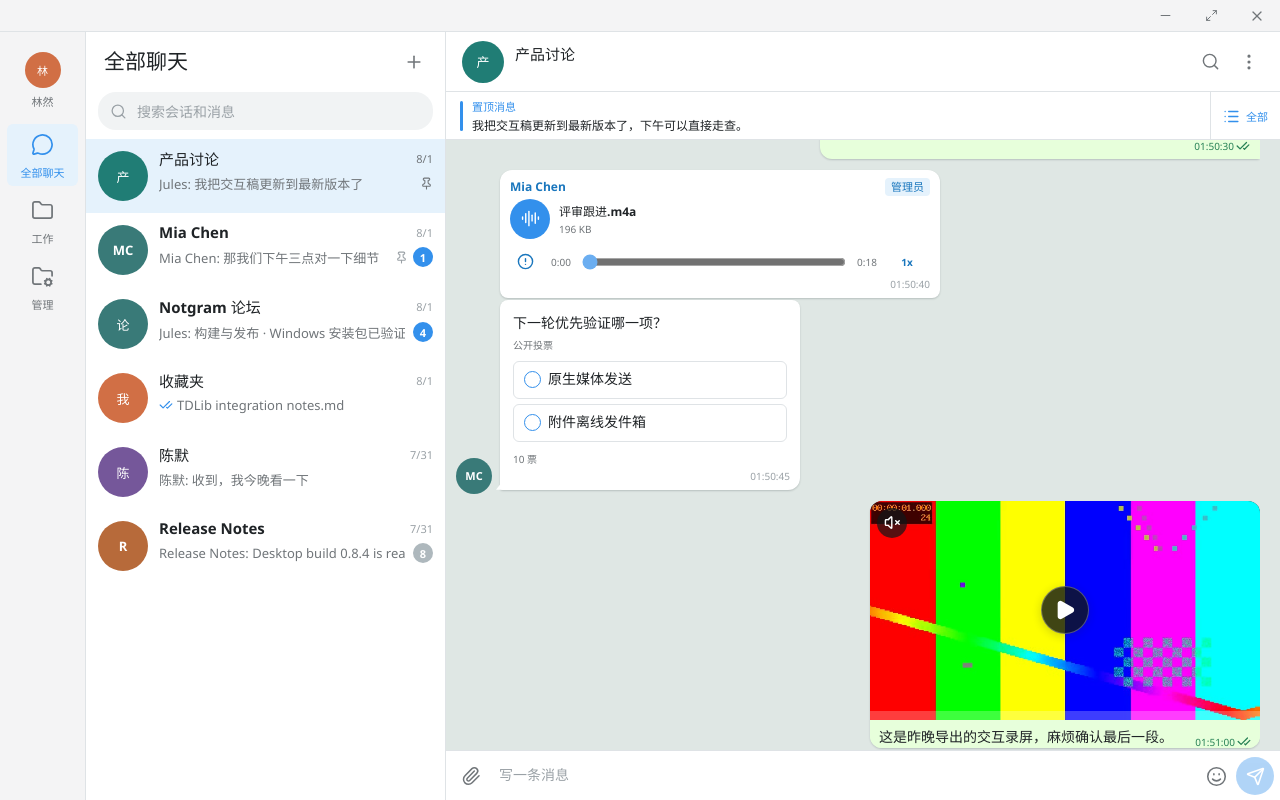
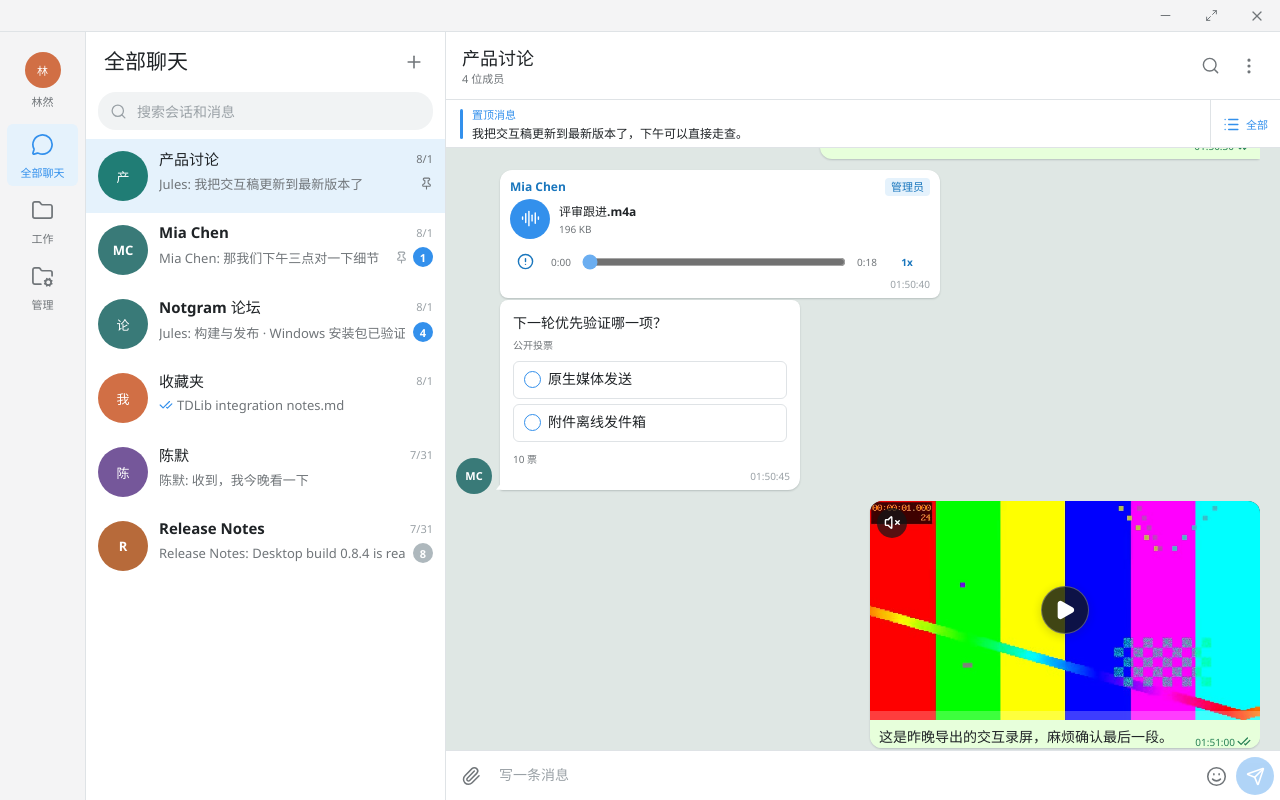
Before and after one commit to Baneik/Notgram, a React (Vite) app: page / in a window 1280 px wide. Built offline with nearby package versions, Linux system fonts and the light colour scheme.

Commit message:
feat(conversation): simplify header and show member status

```diff
--- a/src/components/Conversation.tsx
+++ b/src/components/Conversation.tsx
@@ -89,6 +89,7 @@ import {
   usePinnedMessages,
 } from "../hooks/usePinnedMessages";
 import { PinnedMessageBanner } from "./PinnedMessageBanner";
+import { conversationHeaderStatus } from "../utils/conversationHeaderStatus";
 
 const EMPTY_ATTENTION_MESSAGE_IDS: string[] = [];
 type MessageNavigationOptions = Pick<
@@ -1021,6 +1022,14 @@ export function Conversation({
         : typingUserIds.length === 2
           ? `${typingNames.join("、")} 正在输入...`
           : `${typingNames.slice(0, 2).join("、")} 等 ${typingUserIds.length} 人正在输入...`;
+  const headerStatus = conversationHeaderStatus({
+    chat,
+    peer: chat.peerId ? users.get(chat.peerId) : undefined,
+    typingStatus: topic?.isClosed ? "话题已关闭" : typingStatus,
+    memberCount: groupManagement?.chatId === chat.id
+      ? groupManagement.memberCount ?? chat.memberCount
+      : chat.memberCount,
+  });
 
   const openActionMenu = useCallback(async (
     message: Message,
@@ -1269,16 +1278,11 @@ export function Conversation({
               title="查看资料"
               onClick={onOpenProfile}
             >
-              <Avatar avatar={chat.avatar} size="medium" />
               <span className="conversation-title">
                 <strong>{chat.title}</strong>
-                {topic?.isClosed ? (
-                  <span className="conversation-typing-status">话题已关闭</span>
-                ) : typingStatus && (
-                  <span className="conversation-typing-status" role="status">
-                    {typingStatus}
-                  </span>
-                )}
+                <span className={`conversation-header-status ${typingStatus || topic?.isClosed ? "is-typing" : ""}`} role={typingStatus || topic?.isClosed ? "status" : undefined}>
+                  {headerStatus}
+                </span>
               </span>
             </button>
             <div className="conversation-actions">
--- a/src/telegram/mockTransport.ts
+++ b/src/telegram/mockTransport.ts
@@ -868,6 +868,7 @@ export class MockTelegramTransport implements TelegramTransport {
     const value: ChatManagement = {
       chatId,
       members,
+      memberCount: members.length,
       permissions,
       slowModeDelay: 0,
       canManageMembers: true,
--- a/src/telegram/tauriTransport.ts
+++ b/src/telegram/tauriTransport.ts
@@ -848,6 +848,7 @@ export class TauriTelegramTransport implements TelegramTransport {
       canManageMembers,
       canManagePermissions,
       canTransferOwnership: statusType === "chatMemberStatusCreator",
+      memberCount,
       memberOffset: offset,
       memberHasMore: values.length === 50 || (memberCount !== undefined && offset + values.length < memberCount),
     };
--- a/src/telegram/tdlibMapper.ts
+++ b/src/telegram/tdlibMapper.ts
@@ -1655,6 +1655,8 @@ export const mapTdChat = (
 
   const type = asTdObject(raw.type);
   const supergroup = asTdObject(supergroupValue);
+  const memberCount = tdNumber(supergroup?.member_count) ?? tdNumber(raw.member_count);
+  const activeUserCount = tdNumber(raw.active_user_count);
   const peerId = type?.["@type"] === "chatTypePrivate" ? tdId(type.user_id) : undefined;
   const kind =
     peerId && peerId === currentUserId
@@ -1704,6 +1706,8 @@ export const mapTdChat = (
       ...avatarFile(asTdObject(raw.photo)?.small),
     },
     peerId,
+    ...(memberCount !== undefined ? { memberCount } : {}),
+    ...(activeUserCount !== undefined ? { activeUserCount } : {}),
     preview: lastMessage ? messagePreview(lastMessage) : "暂无消息",
     previewSenderId: lastMessage ? messageSenderId(lastMessage.sender_id) || undefined : undefined,
     updatedAt: unixDate(lastMessage?.date),
--- a/src/telegram/types.ts
+++ b/src/telegram/types.ts
@@ -105,6 +105,7 @@ export interface ManagedChatMember extends ProfileMember {
 export interface ChatManagement {
   chatId: string;
   members: ManagedChatMember[];
+  memberCount?: number;
   administratorLabels?: Record<string, string>;
   permissions: ChatPermissions;
   slowModeDelay: number;
@@ -433,6 +434,8 @@ export interface Chat {
   title: string;
   avatar: Avatar;
   peerId?: string;
+  memberCount?: number;
+  activeUserCount?: number;
   preview: string;
   previewSenderId?: string;
   updatedAt: string;
--- /dev/null
+++ b/src/utils/conversationHeaderStatus.ts
@@ -0,0 +1,30 @@
+import type { Chat, User } from "../telegram/types";
+
+export const formatConversationCount = (count: number, label: string) =>
+  `${Math.max(0, Math.round(count)).toLocaleString("zh-CN")} 位${label}`;
+
+export const conversationHeaderStatus = ({
+  chat,
+  peer,
+  typingStatus,
+  memberCount,
+}: {
+  chat: Chat;
+  peer?: User;
+  typingStatus?: string;
+  memberCount?: number;
+}) => {
+  if (typingStatus) return typingStatus;
+  if (chat.kind === "group" || chat.kind === "channel") {
+    return memberCount === undefined
+      ? "成员"
+      : formatConversationCount(memberCount, "成员");
+  }
+  if (chat.kind === "direct" && peer?.isBot) {
+    return chat.activeUserCount === undefined
+      ? "活跃用户"
+      : formatConversationCount(chat.activeUserCount, "活跃用户");
+  }
+  if (chat.kind === "saved") return "仅自己可见";
+  return peer?.presence === "online" ? "在线" : peer?.lastSeenLabel ?? "最近不在线";
+};
```
Also changed, not shown: src/styles/global.css, 1 other file (tests, documents, lock files or other folders).
